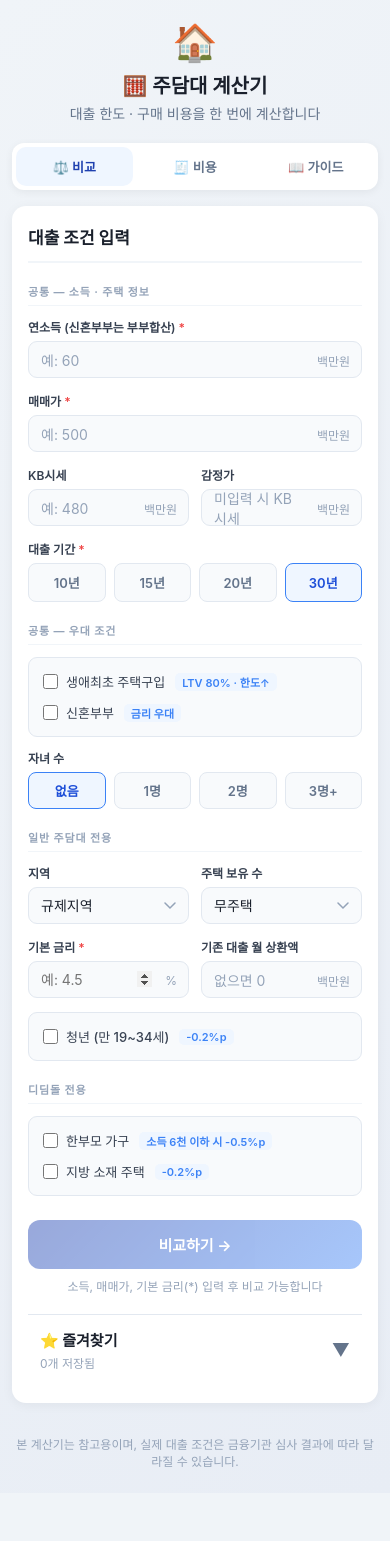
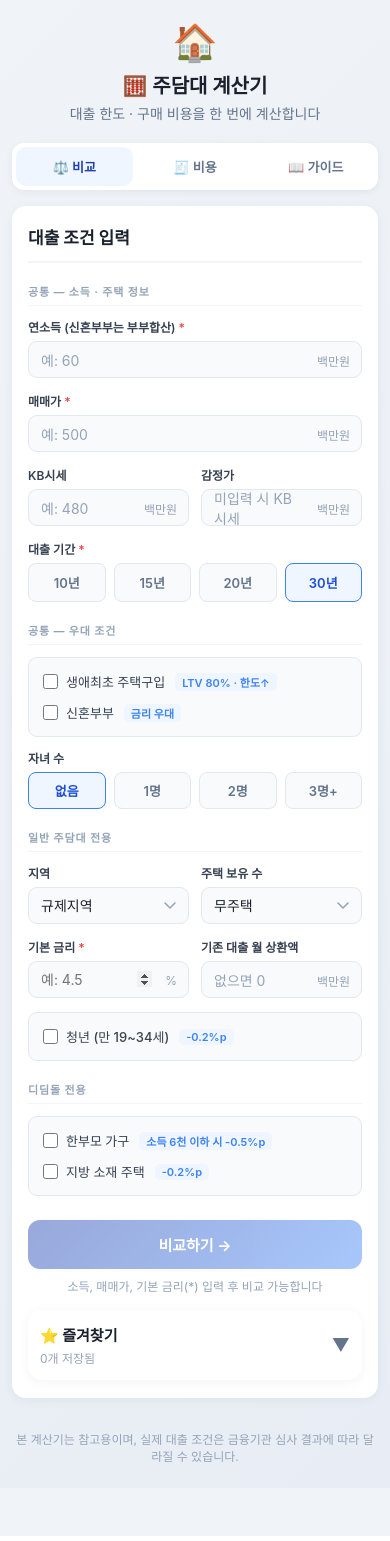
Before and after one commit to paul0422/loan, a React (Vite) app: page / in a window 390 px wide. Built offline with nearby package versions, Linux system fonts and the light colour scheme; a web font is replaced by a local one.

Commit message:
feat: 즐겨찾기 패널 위치를 오른쪽 사이드바로 변경

```diff
--- a/src/components/CompareTab.jsx
+++ b/src/components/CompareTab.jsx
@@ -369,7 +369,8 @@ export default function CompareTab({ isMobile, onSalePriceChange, defaultIncome
 
   if (showResult) {
     return (
-      <div>
+      <div style={{ display: 'flex', gap: 24, alignItems: 'flex-start' }}>
+        <div style={{ flex: '1 1 0', minWidth: 0 }}>
           <button onClick={() => setShowResult(false)} style={S.backBtn}>← 다시 입력</button>
 
           {loanResult && didimdolResult && !didimdolResult.ineligible && !loanResult.blocked && (
@@ -389,13 +390,16 @@ export default function CompareTab({ isMobile, onSalePriceChange, defaultIncome
             * 실제 대출 조건은 금융기관 심사 결과에 따라 달라질 수 있습니다
           </div>
 
-        <div style={{ marginTop: 20 }}>{favPanel}</div>
+          {isMobile && <div style={{ marginTop: 16 }}>{favPanel}</div>}
+        </div>
+        {!isMobile && favPanel}
       </div>
     )
   }
 
   return (
-    <div style={isMobile ? S.cardMobile : S.card}>
+    <div style={{ display: 'flex', gap: 24, alignItems: 'flex-start' }}>
+      <div style={isMobile ? S.cardMobile : { ...S.card, flex: 1, margin: 0 }}>
       <h2 style={S.cardTitle}>대출 조건 입력</h2>
 
       <SectionHeader title="공통 — 소득 · 주택 정보" />
@@ -490,7 +494,9 @@ export default function CompareTab({ isMobile, onSalePriceChange, defaultIncome
         </p>
       )}
 
-      <div style={{ marginTop: 20 }}>{favPanel}</div>
+        {isMobile && <div style={{ marginTop: 16 }}>{favPanel}</div>}
+      </div>
+      {!isMobile && favPanel}
     </div>
   )
 }
--- a/src/components/FavoritesPanel.jsx
+++ b/src/components/FavoritesPanel.jsx
@@ -50,8 +50,8 @@ export default function FavoritesPanel({
         ...S.panel,
         width: '100%',
         maxHeight: 'none',
-        borderLeft: 'none',
-        borderTop: '1px solid #e2e8f0',
+        borderRadius: 14,
+        boxShadow: '0 2px 12px rgba(0,0,0,0.05)',
         padding: '14px 12px',
       }
     : S.panel
@@ -233,11 +233,13 @@ export default function FavoritesPanel({
 
 const S = {
   panel: {
-    width: 320,
+    width: 280,
+    flexShrink: 0,
     background: '#fff',
-    borderLeft: '1px solid #e2e8f0',
+    borderRadius: 20,
+    boxShadow: '0 4px 24px rgba(0,0,0,0.07)',
     overflowY: 'auto',
-    maxHeight: '100vh',
+    maxHeight: '80vh',
     padding: '20px 16px',
     fontSize: 13,
     boxSizing: 'border-box',
```
Lines whose indentation alone changed are shown as unchanged.
